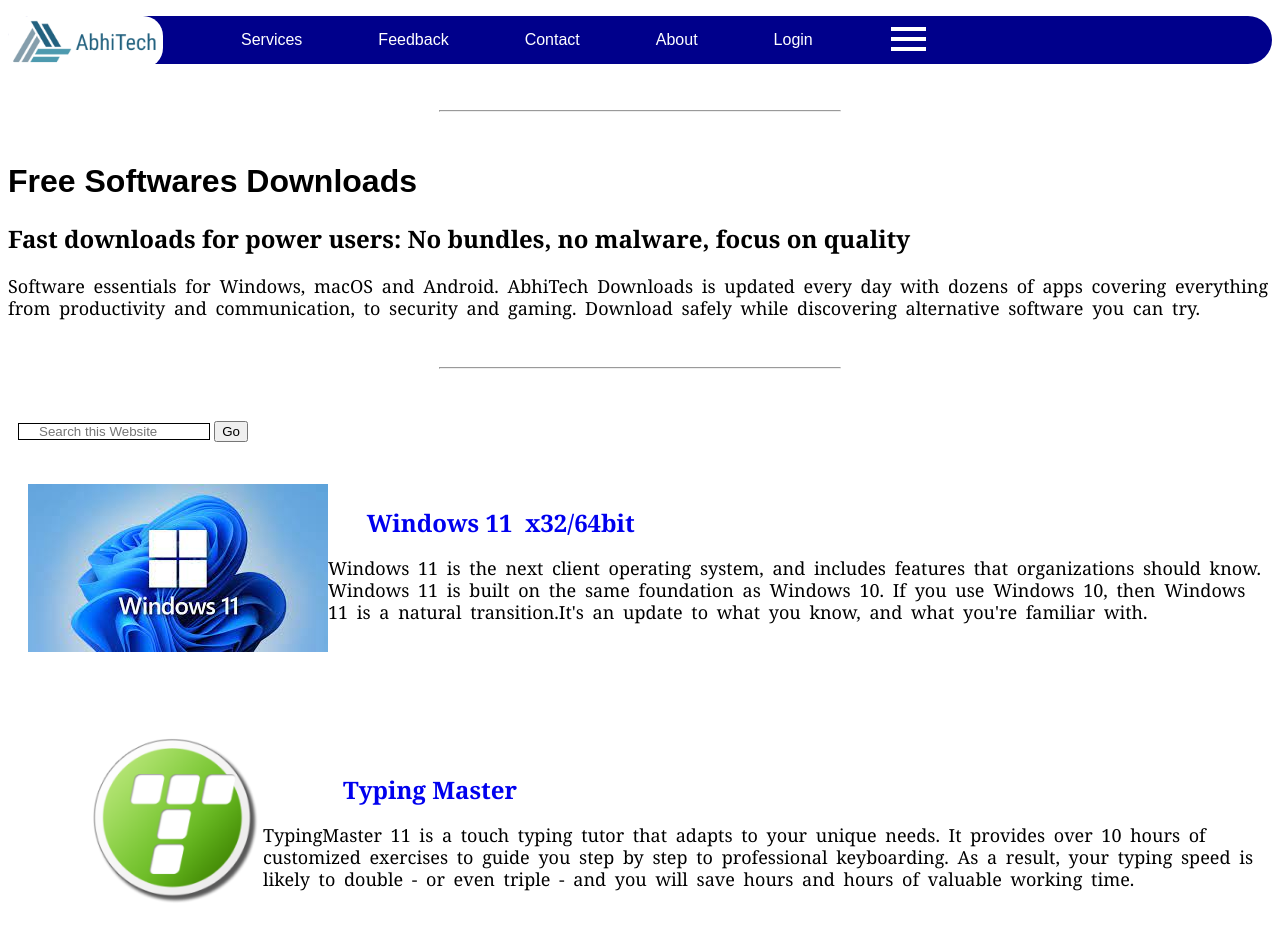
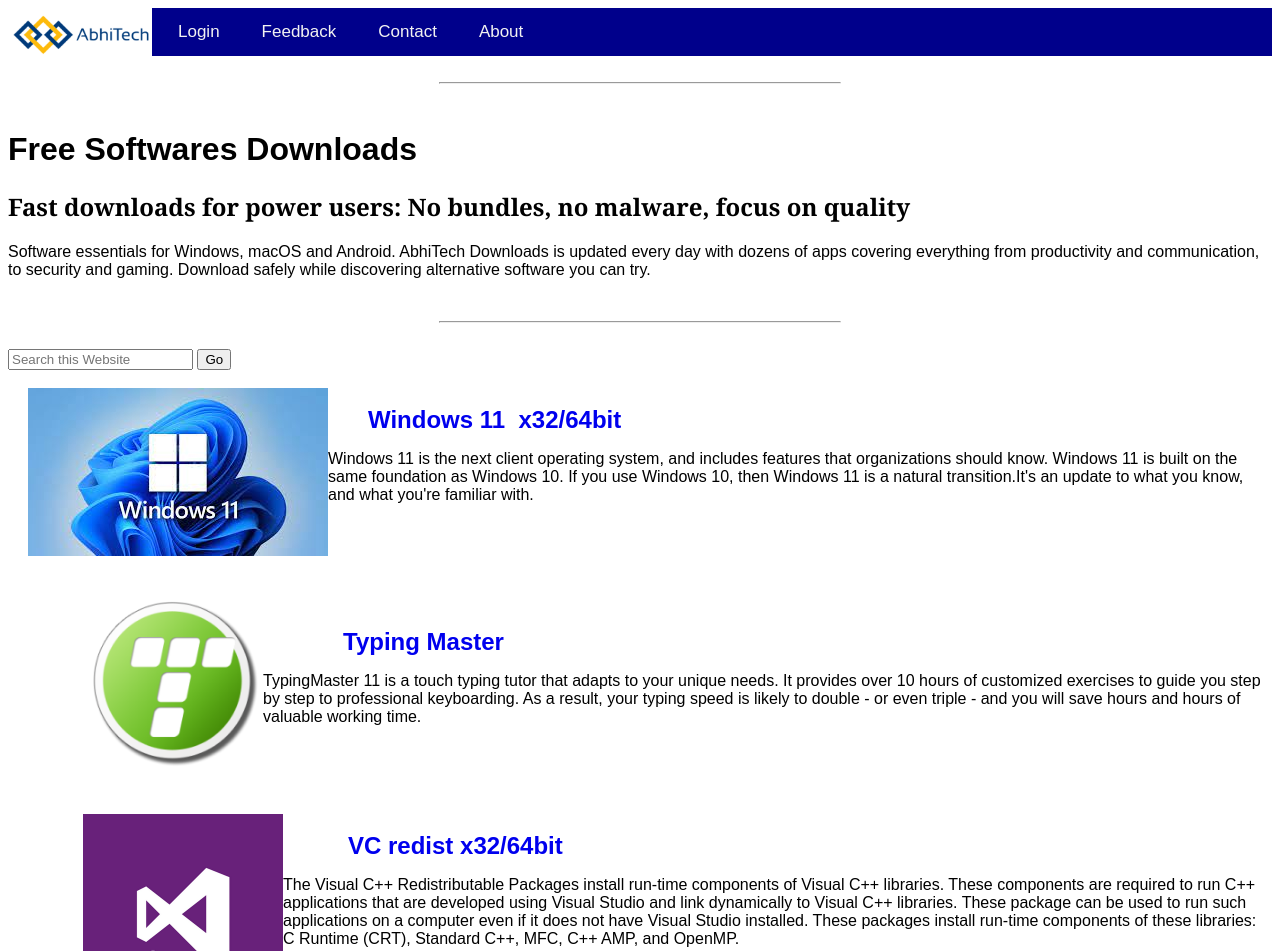
Before and after one commit to AbhiTech98/abhitech98, a plain HTML site: page index.html in a window 1280 px wide. Shown: the top 951 px of the page. Drawn offline with Linux system fonts and the light colour scheme.

Commit message:
Add files via upload

```diff
--- a/index.html
+++ b/index.html
@@ -7,37 +7,62 @@
     <meta name="viewport" content="width=device-width, initial-scale=1.0">
     <meta name="keywords" content="HTML, CSS">
     <meta name="description" content="My Personal Web Page">
+    <link rel="stylesheet" href="https://cdnjs.cloudflare.com/ajax/libs/font-awesome/4.7.0/css/font-awesome.min.css">
     <title>abhitech98</title>
     <style>
         body {
-            font-family: Cambria, Cochin, Georgia, Times, 'Times New Roman', serif;
+            font-family: Arial, Helvetica, sans-serif;
+        }
+        .topnav {
+  overflow: hidden;
+  background-color: darkblue;
 }
 
-        .navbar {
-            font-family: Arial, Helvetica, sans-serif;
-            background-color: darkblue;
-            border-radius: 50px;
+.topnav a {
+  float: left;
+  display: block;
+  color: #f2f2f2;
+  text-align: center;
+  padding: 14px 16px;
+  text-decoration: none;
+  font-size: 17px;
+  margin-left: 10px;
 }
 
-        .navbar ul {
-            overflow: auto;
+.topnav a:hover {
+  font-size: 19px;
+  color: red;
 }
 
-        .navbar li {
-            float: left;
-            list-style: none;
-            margin: 15px 35px;
+.topnav a.active {
+  background-color:#;
 }
 
-        .navbar li a {
-            padding: 3px 3px;
-            text-decoration: none;
-            color: white;
+.topnav .icon {
+  display: none;
 }
 
-        .navbar li a:hover {
-            color: springgreen;
+@media screen and (max-width: 600px) {
+  .topnav a:not(:first-child) {display: none;}
+  .topnav a.icon {
+    float: right;
+    display: block;
   }
+}
+
+@media screen and (max-width: 600px) {
+  .topnav.responsive {position: relative;}
+  .topnav.responsive .icon {
+    position: absolute;
+    right: 0;
+    top: 0;
+  }
+  .topnav.responsive a {
+    float: none;
+    display: block;
+    text-align: left;
+  }
+
 
         .search {
             float: ;
@@ -58,39 +83,6 @@
             line-height: 22px;
         }
 
-        .container {
-            display: inline-block;
-            cursor: pointer;
-            margin-top: 5px;
-            margin-left: 40px;
-        }
-
-        .bar1,
-        .bar2,
-        .bar3 {
-            width: 35px;
-            height: 4px;
-            background-color: white;
-            margin: 6px 0;
-            transition: 0.4s;
-        }
-
-        /* Rotate first bar */
-        .change .bar1 {
-            -webkit-transform: rotate(-45deg) translate(-9px, 6px);
-            transform: rotate(-45deg) translate(-9px, 6px);
-        }
-
-        /* Fade out the second bar */
-        .change .bar2 {
-            opacity: 0;
-        }
-
-        /* Rotate last bar */
-        .change .bar3 {
-            -webkit-transform: rotate(45deg) translate(-8px, -8px);
-            transform: rotate(45deg) translate(-8px, -8px);
-        }
 
         div.pages a {
             text-decoration: none;
@@ -101,25 +93,16 @@
 </head>
 
 <body>
-    <a href="index.html"><img style="float: left; border-radius:20px ; " width="155px" src="images/Abhilogo.png" alt=""></a>
-    <header>
-        <nav class="navbar">
-            <ul>
-                <li><a href="#">Services</a></li>
-                <li><a href="#">Feedback</a></li>
-                <li><a href="mailto:abhinavdhiman998@gmail.com">Contact</a></li>
-                <li><a href="1st Index-My first Web Page[HTML,CSS].html">About</a></li>
-                <li><a style="margin-left: px" href="Login2.html">Login</a></li>
-                <div class="container" onclick="myFunction(this)">
-                    <div class="bar1"></div>
-                    <div class="bar2"></div>
-                    <div class="bar3"></div>
-
-                </div>
-
-            </ul>
-        </nav>
-    </header><br>
+    <a href="#home" class="active"><img  style="float: left; object-fit:cover; " width="144px;" src="images/Abhilogo2.png"></a>
+<div class="topnav" id="myTopnav">
+  <a href="Login2.html">Login</a>
+  <a href="#">Feedback</a>
+  <a href="mailto:abhinavdhiman998@gmail.com">Contact</a>
+  <a href="1st Index-My first Web Page[HTML,CSS].html">About</a>
+  <a href="javascript:void(0);" class="icon" onclick="myFunction()">
+    <i class="fa fa-bars"></i>
+  </a>
+</div><br>
      <hr width="400px"><br>
     <h1 style="font-family:Arial, Helvetica, sans-serif; text-decoration:none; margin-left: px; ">Free Softwares
         Downloads</h1>
@@ -127,7 +110,7 @@
         downloads for
         power users:
         No bundles, no malware, focus on quality</h2>
-    <p style="margin-left: px; font-size: large; ">Software essentials for Windows, macOS and Android. AbhiTech
+    <p style="margin-left: px;">Software essentials for Windows, macOS and Android. AbhiTech
         Downloads is updated
         every day with dozens of apps
         covering everything from productivity and communication, to security and gaming. Download safely while
@@ -140,7 +123,7 @@
     <a style="margin-left: 20px; float: left;" href="https://oceanofsoftwares.com/windows-11-activated/"><img src="images/Win11.jpg"></a><br>
     <a style="font-weight:bold; font-size:x-large; text-decoration: none; margin-left:20px;  " href="https://oceanofsoftwares.com/windows-11-activated/">&nbsp;&nbsp; Windows 11&nbsp;
         x32/64bit</a>
-    <p style="font-size: large; ">Windows 11 is the next client operating system, and
+    <p style="font-size: ">Windows 11 is the next client operating system, and
         includes
         features that
         organizations should know. Windows 11
@@ -150,7 +133,7 @@
             alt=""></a><br><br>
     <a style="margin-left: 80px; font-weight: bold; font-size: x-large; text-decoration: none; " href="https://www.typingmaster.com/typing-tutor/free-download.html">Typing
         Master</a>
-    <p style="font-size: large;">TypingMaster 11 is a touch typing tutor that adapts to your unique needs.
+    <p style="font-size: ">TypingMaster 11 is a touch typing tutor that adapts to your unique needs.
         It
         provides
         over 10 hours of customized exercises to guide you step by step to professional keyboarding. As a result, your
@@ -159,7 +142,7 @@
     <a href="https://www.microsoft.com/en-in/download/details.aspx?id=48145"><img style="margin-left: 75px; float:left; " width="200px" src="images/VC.png"></a><br>
     <a style="font-weight: bold; font-size:x-large; text-decoration: none; margin-left:65px;" href="https://www.microsoft.com/en-in/download/details.aspx?id=48145">VC redist
         x32/64bit</a>
-    <p style="font-size: large;">The Visual C++ Redistributable Packages install run-time components of Visual C++
+    <p style="font-size:">The Visual C++ Redistributable Packages install run-time components of Visual C++
         libraries. These components are required to run C++ applications that are developed using Visual Studio and link
         dynamically to Visual C++ libraries. These package can be used to run such applications on a computer even if it
         does not have Visual Studio installed. These packages install run-time components of these libraries: C Runtime
@@ -167,7 +150,7 @@
     <a href="https://www.getmyos.com/windows-7-professional-32-64-bit"><img style="margin-left:75px; float: left; " width="200px;" src="images/WI.jpg"></a><br>
     <a style="font-size:x-large; font-weight:bold; margin-left: 70px; text-decoration: none; " href="https://www.getmyos.com/windows-7-professional-32-64-bit">Win 7
         Professional</a>
-    <p style="font-size: large;">Windows 7 is the Microsoft Windows operating system (OS) released commercially in
+    <p style="font-size: ">Windows 7 is the Microsoft Windows operating system (OS) released commercially in
         October 2009 as the successor
         to Windows Vista. Windows 7 is built on the Windows Vista kernel and was intended to be an update to the Vista
         OS. It uses the same Aero user interface (UI) that debuted in Windows Vista.</p><br><br><br>
@@ -206,6 +189,14 @@
 
 
         }
+        function myFunction() {
+  var x = document.getElementById("myTopnav");
+  if (x.className === "topnav") {
+    x.className += " responsive";
+  } else {
+    x.className = "topnav";
+  }
+}
 
 
     </script>
```
Lines whose indentation alone changed are shown as unchanged.
